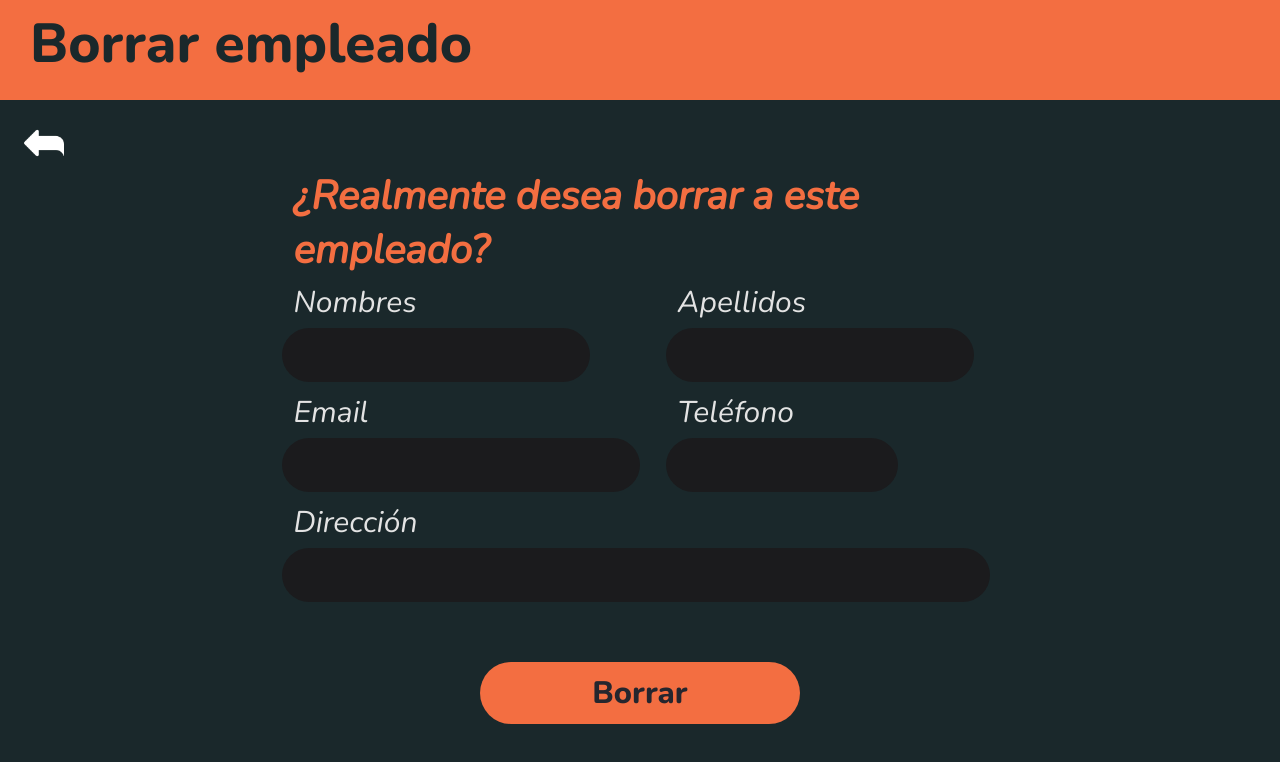
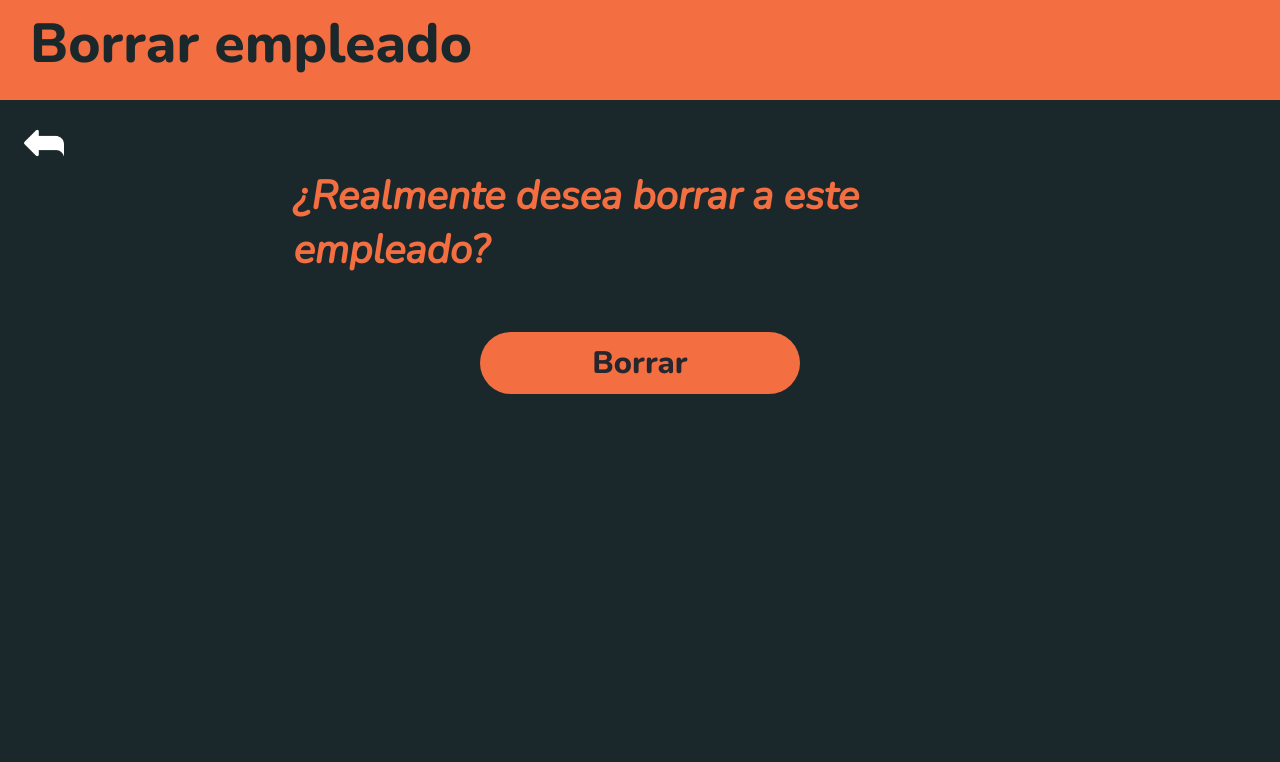
Before and after one commit to joseperuby/ProyectoAPI, a website: page Empresa/delete.html in a window 1280 px wide. Drawn offline with nearby package versions, Linux system fonts and the light colour scheme; no server answers; sample sign-in values are in the browser's storage.

Commit message:
Delete modificado

```diff
--- a/Empresa/delete.html
+++ b/Empresa/delete.html
@@ -27,26 +27,7 @@
         </div>
         <div class="form">
             <p class="real">¿Realmente desea borrar a este empleado?</p>
-            <div class="grupo">
-                <p>Nombres</p>
-                <input type="text" class="control" id="nombres" disabled>
-            </div>
-            <div class="grupo">
-                <p>Apellidos</p>
-                <input type="text" class="control" id="apellidos" disabled>
-            </div>
-            <div class="grupo">
-                <p>Email</p>
-                <input type="text" class="control2" id="email" disabled>
-            </div>
-            <div class="grupo">
-                <p>Teléfono</p>
-                <input type="text" class="control3" id="telefono" disabled>
-            </div>
-            <div class="grupo2">
-                <p>Dirección</p>
-                <input type="text" class="control4" id="direccion" disabled>
-            </div>
+
         </div>
         <input type="button" class="button" id="button" value="Borrar">
     </div>
```
